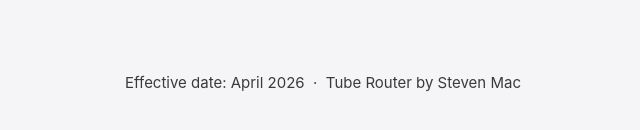
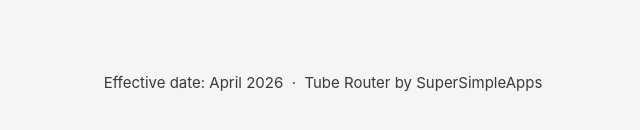
Before and after one commit to supersimpleapps-eng/tuberouter-privacy, a plain HTML site: page index.html in a window 1280 px wide. Shown: the part 1943-2073 px from the top of the page, without its empty margins (317-957 px from the left). Drawn offline with Linux system fonts and the light colour scheme.

Commit message:
Update index.html

```diff
--- a/index.html
+++ b/index.html
@@ -183,7 +183,7 @@
 </main>
 
 <footer>
-  <p>Effective date: April 2026 &nbsp;·&nbsp; Tube Router by Steven Mac</p>
+  <p>Effective date: April 2026 &nbsp;·&nbsp; Tube Router by SuperSimpleApps</p>
 </footer>
 
 </body>
```
